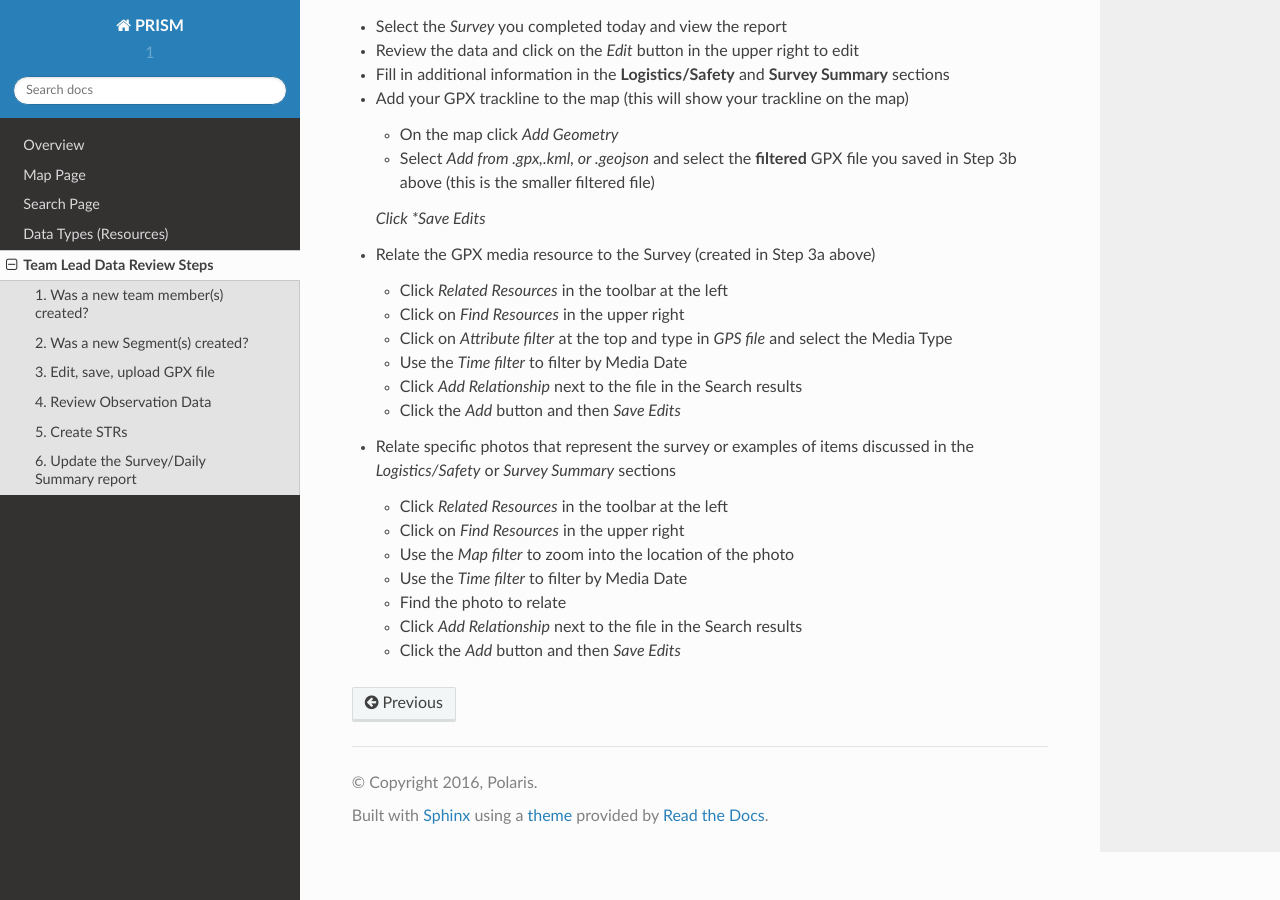
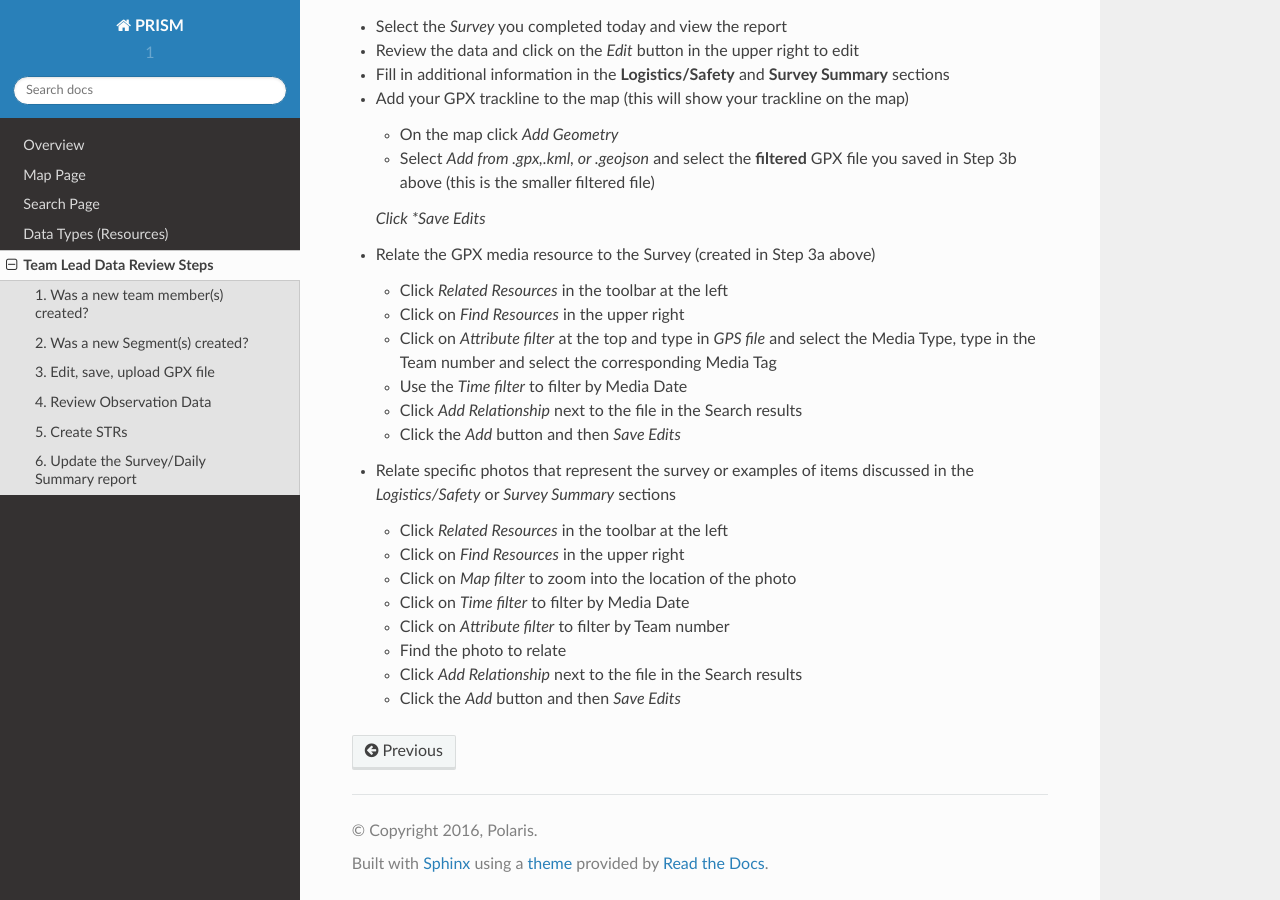
Before and after one commit to agraham/PRISM_rtd, a Sphinx documentation site: the page built from docs/teamlead.rst, in a window 1280 px wide and 900 px high, scrolled down 3553 px. Built offline with Sphinx 7.4.7 and the Read the Docs theme 2.0.0, drawn with Linux system fonts in a browser that asks for light colours.

Commit message:
Update teamlead.rst

```diff
--- a/docs/teamlead.rst
+++ b/docs/teamlead.rst
@@ -147,7 +147,7 @@
 
   * Click *Related Resources* in the toolbar at the left
   * Click on *Find Resources* in the upper right
-  * Click on *Attribute filter* at the top and type in *GPS file* and select the Media Type
+  * Click on *Attribute filter* at the top and type in *GPS file* and select the Media Type, type in the Team number and select the corresponding Media Tag
   * Use the *Time filter* to filter by Media Date
   * Click *Add Relationship* next to the file in the Search results
   * Click the *Add* button and then *Save Edits*
@@ -156,8 +156,9 @@
 
   * Click *Related Resources* in the toolbar at the left
   * Click on *Find Resources* in the upper right
-  * Use the *Map filter* to zoom into the location of the photo
-  * Use the *Time filter* to filter by Media Date
+  * Click on *Map filter* to zoom into the location of the photo
+  * Click on *Time filter* to filter by Media Date
+  * Click on *Attribute filter* to filter by Team number
   * Find the photo to relate
   * Click *Add Relationship* next to the file in the Search results
   * Click the *Add* button and then *Save Edits*
```
